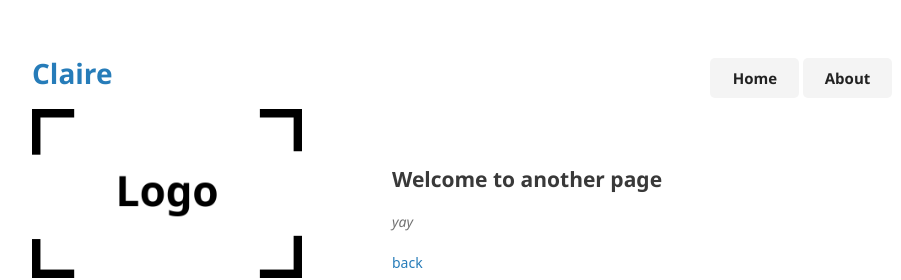
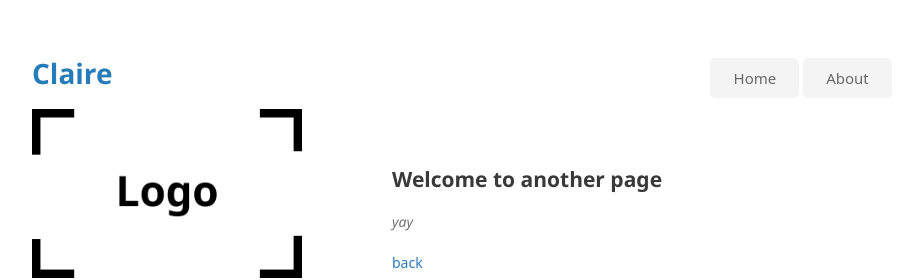
Before and after one commit to Uxdruh/uxdruh.github.io, a Jekyll site: the page built from about.md, in a window 1280 px wide. Shown: the top 280 px of the page, without its empty margins (178-1079 px from the left). Built offline with Jekyll 4.4.1, drawn with Linux system fonts in a browser that asks for light colours; some web fonts are replaced; the repository's description, which GitHub fills in, is left out; our own code applies the rules of GitHub Pages for plain Markdown files.

```diff
--- a/_layouts/default.html
+++ b/_layouts/default.html
@@ -41,8 +41,8 @@
       </header>
       <section>
         <ul class="navbtn">
-          <li><a href="/"><strong>Home</strong></a></li>
-          <li><a href="/about.html"><strong>About</strong></a></li>
+          <li><a href="/">Home</a></li>
+          <li><a href="/about.html">About</a></li>
         </ul>
       </section>
 
```
